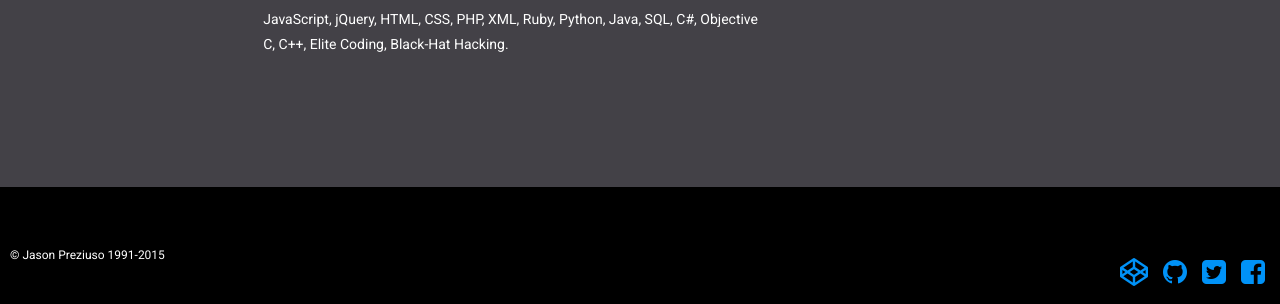
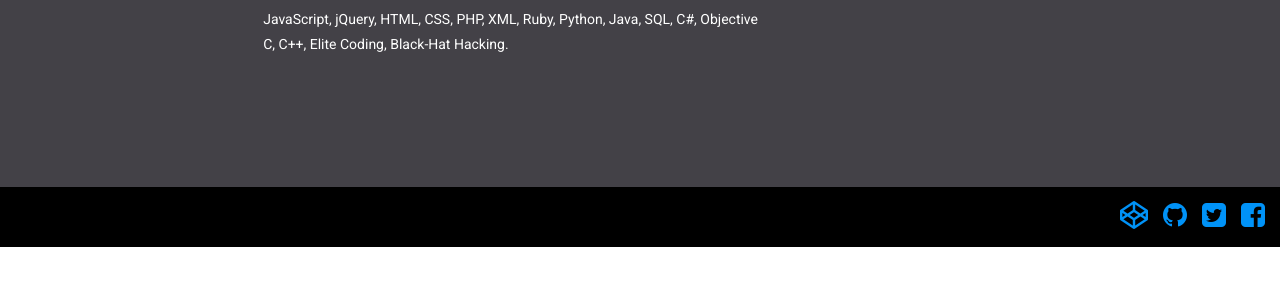
Before and after one commit to jason7564/HTML-CSS-Final, a plain HTML site: page index.html in a window 1280 px wide. Shown: the part 699-1003 px from the top of the page. After the commit the page ends 946 px from the top, so only its background shows below. Drawn offline with Linux system fonts and the light colour scheme; a web font is replaced by a local one.

Commit message:
Update index.html

```diff
--- a/index.html
+++ b/index.html
@@ -59,7 +59,6 @@ https://github.com/jason7564</p>
            </section>
        </main>
        <footer id="footer">
-           <p>&copy; Jason Preziuso 1991-2015</p>
            <a href="http://www.facebook.com"><i class="fa fa-facebook-square fa-2x"></i></a>
            <a href="http://www.twitter.com"><i class="fa fa-twitter-square fa-2x"></i></a>
            <a href="http://www.github.com"><i class="fa fa-github fa-2x"></i></a>
```
